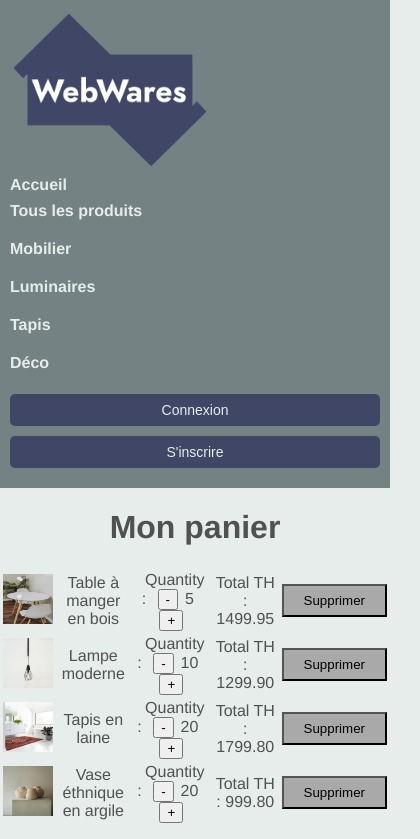
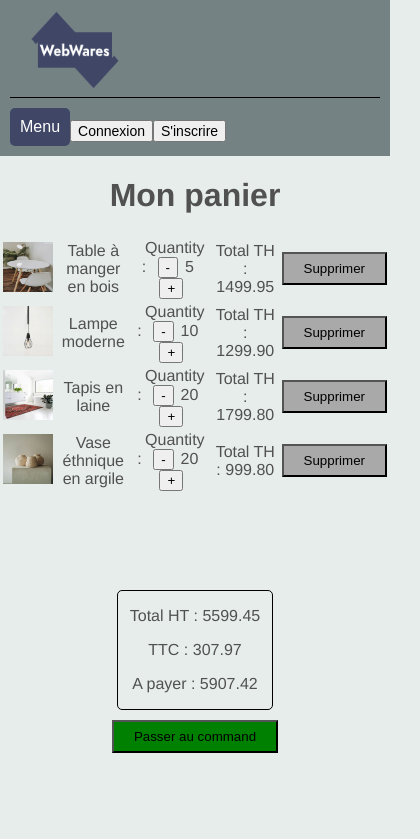
Before and after one commit to Lukas-with-a-k/Projet-WebWares, a Vue app: page /PanierUser in a window 390 px wide. Shown: the top 839 px of the page, 420 px wide, since content can reach past the window. Built offline with nearby package versions, Linux system fonts and the light colour scheme.

Commit message:
merge panier Vlada

```diff
--- a/src/App.vue
+++ b/src/App.vue
@@ -163,7 +163,7 @@ nav a {
 }
 
 nav a.router-link-exact-active {
-  color: #2c3e50;
+  color: #3498db;
 }
 
 .dark-overlay {
--- a/src/components/HeaderComponent.vue
+++ b/src/components/HeaderComponent.vue
@@ -1,11 +1,46 @@
 <template>
   <header class="header">
-    <nav class="navbar">
+    <nav class="navbar" style="font-size: 26px;">
       <div class="logo">
+        <router-link to="/"><img src="@/assets/webwares.png" alt="logo"></router-link>
+      </div>
+      <!-- Menu burger responsive -->
+      <div class="container" v-if="isMobile">
+        <ul class="burger" v-if="isMobile">
+          <button class="menubtn" @click="toggleBurger">Menu</button>
+          <ul class="burger-links" v-if="showBurger">
+            <li>
+              <router-link to="/">Accueil</router-link>
+            </li>
+            <li>
+              <router-link to="/ProductList">Tous les produits</router-link>
+            </li>
+            <li v-for="category in categories" :key="category.id">
+              <router-link :to="`/category/${category.id}`">{{ category.name }}</router-link>
+            </li>
+          </ul>
+          <div class="auth-buttons">
+            <!-- Bouton Connexion qui ouvre le formulaire -->
+            <button v-if="!isLoggedIn" @click="$emit('toggleLogin')">Connexion</button>
+            <button v-if="!isLoggedIn" @click="$emit('toggleSignup')">S'inscrire</button>
 
-        <router-link to="/"><img src="@/assets/webwares.png" alt="logo" style="width: 200px ;height: 160px;"></router-link>
+            <!-- Menu déroulant qui s'affiche quand l'utilisateur est connecté -->
+            <div class="dropdown" v-if="isLoggedIn">
+              <button class="dropbtn" @click="toggleDropdown"><img src="@\assets\profil.png" alt="user"
+                  class="icon"></button>
+              <!-- le panier qui s'affiche quand l'utilisateur est connecté -->
+              <ul class="dropdown-content" v-if="isOpen">
+                <li v-on:click="toggleDropdown">Bienvenue {{ userId }}</li>
+                <li class="logout-btn" v-if="isLoggedIn" @click="logout">Déconnexion</li>
+              </ul>
+              <router-link to="/PanierUser" class="cart-btn" v-if="isLoggedIn"><img src="@\assets\panier.png"
+                  alt="panier" class="icon-panier"></router-link>
+            </div>
+          </div>
+        </ul>
       </div>
-      <ul class="nav-links">
+      <!-- Barre de navigation dynamique -->
+      <ul class="nav-links" v-else>
         <router-link to="/">Accueil</router-link>
         <li>
           <router-link to="/ProductList">Tous les produits</router-link>
@@ -15,7 +50,7 @@
           <router-link :to="`/category/${category.id}`">{{ category.name }}</router-link>
         </li>
       </ul>
-      <div class="auth-buttons">
+      <div class="auth-buttons" v-if="!isMobile">
         <!-- Bouton Connexion qui ouvre le formulaire -->
         <button v-if="!isLoggedIn" @click="$emit('toggleLogin')">Connexion</button>
         <button v-if="!isLoggedIn" @click="$emit('toggleSignup')">S'inscrire</button>
@@ -23,17 +58,17 @@
         <!-- Menu déroulant qui s'affiche quand l'utilisateur est connecté -->
         <div class="dropdown" v-if="isLoggedIn">
           <button class="dropbtn" @click="toggleDropdown"><img src="@\assets\profil.png" alt="user"
-            class="icon"></button>
-            <!-- le panier qui s'affiche quand l'utilisateur est connecté -->
-            <router-link to="/PanierUser" class="cart-btn" v-if="isLoggedIn"><img src="@\assets\panier.png" alt="panier"
-                class="icon-panier"></router-link>
-            <ul class="dropdown-content" v-if="isOpen">
+              class="icon"></button>
+          <!-- le panier qui s'affiche quand l'utilisateur est connecté -->
+          <ul class="dropdown-content" v-if="isOpen">
             <li v-on:click="toggleDropdown">Bienvenue {{ userId }}</li>
             <li class="logout-btn" v-if="isLoggedIn" @click="logout">Déconnexion</li>
           </ul>
+          <router-link to="/PanierUser" class="cart-btn" v-if="isLoggedIn"><img src="@\assets\panier.png"
+              alt="panier" class="icon-panier"></router-link>
         </div>
+      </div>
 
-      </div>
     </nav>
   </header>
 </template>
@@ -50,13 +85,15 @@ export default {
   },
   data() {
     return {
+      showBurger: false,
+      isMobile: window.innerWidth <= 768,
       isOpen: false,
       userId: "",
       categories: [
         { id: 1, name: 'Mobilier' },
         { id: 2, name: 'Luminaires' },
         { id: 3, name: 'Tapis' },
-        { id: 4, name: 'Déco'  },
+        { id: 4, name: 'Déco' },
       ],
     };
   },
@@ -74,13 +111,16 @@ export default {
     toggleDropdown() {
       this.isOpen = !this.isOpen;
     },
+    toggleBurger() {
+      this.showBurger = !this.showBurger;
+    },
   },
 
   created() {
     const storedUserId = localStorage.getItem("userId");
     if (storedUserId) {
       this.userId = storedUserId;
-  }
+    }
 
   },
   watch: {
@@ -95,17 +135,21 @@ export default {
 };
 </script>
 <style>
-
 .header {
   background-color: #748284;
-  padding: 0px;
-  font-size: 24px;
- }
+}
+
 
 .navbar {
   display: flex;
   justify-content: space-between;
   align-items: center;
+}
+
+.logo img {
+  height: 150px;
+  width: 170px;
+  margin-left: 20px;
 }
 
 .nav-links {
@@ -130,7 +174,7 @@ export default {
 }
 
 
-.auth-buttons button {
+.auth-buttons button a {
   background-color: #3f4666;
   color: #e6edeb;
   text-decoration: none;
@@ -149,57 +193,42 @@ export default {
 
 .dropdown {
   position: relative;
+  display: inline-block;
 }
+
+ul {
+  margin: 0;
+  padding: 0;
+}
+
 
 .dropdown-content {
   position: absolute;
-  top: 65px;
-  right: 110px;
   background-color: #3f4666;
   box-shadow: 0 8px 16px rgba(0, 0, 0, 0.2);
   border-radius: 5px;
   list-style: none;
-  z-index: 1000;
   margin: 0;
   padding: 0;
-  font-size: 16px;
   width: 150px;
+  z-index: 10000;
 }
 
 .dropdown-content li {
   padding: 10px;
+  color: white;
   cursor: pointer;
   border-radius: 5px;
-  color: white;
+  font-size: 16px;
+
 }
 
 .dropdown-content li:hover {
-  background-color: #4280b8;
+  background-color: #3498db;
 }
 
-.dropbtn {
-  background-color: #3f4666;
-  color: rgb(255, 255, 255);
-  border: none;
-  cursor: pointer;
-  border-radius: 5px;
-  min-width: 40px;
-}
 
-.cart-btn {
- background-color: #3f4666;
-  border: none;
-  cursor: pointer;
-  border-radius: 5px;
-  display: inline-flex;
-  align-items: center;
-  justify-content: center;
-  width: 75px;
-  height: 63px;
-  padding-top: 1px;
-  padding-bottom: 1px;
-  margin-right: 20px;
- }
+
 
 .cart-btn:hover {
   background-color: #4280b8;
@@ -220,39 +249,104 @@ export default {
   object-fit: cover;
   cursor: pointer;
   filter: invert(90%);
+
 }
 
 @media (max-width: 768px) {
+  .burger {
+    display: flex;
+    flex-direction: row;
+    align-items: center;
+  }
+
+  .cart-btn {
+    padding: 15px;
+  }
+
+  .container {
+    width: 100%;
+    display: flex;
+    justify-content: space-between;
+  }
+
   .navbar {
     flex-direction: column;
-    align-items: flex-start;
+    padding: 10px;
+}
+
+  .logo {
+    margin-bottom: 10px;
+    border-bottom: #000000 1px solid;
+    width: 100%;
+  }
+
+  .logo img {
+    width: 160px;
+    height: 140px;
+    margin-right: 0px;
+
+  }
+
+  .menubtn {
+    background-color: #3f4666;
+    color: white;
+    padding: 10px;
+    border: none;
+    cursor: pointer;
+    border-radius: 5px;
+    font-size: 16px;
+  }
+
+  .burger-links {
+    position: absolute;
+    background-color: #3f4666;
+    box-shadow: 0 8px 16px rgba(0, 0, 0, 0.2);
+    border-radius: 5px;
+    list-style: none;
+    margin: 0;
+    padding: 0;
+    width: 150px;
+    z-index: 99999;
+  }
+
+  .burger-links li {
+    text-decoration: none;
+    padding: 5px;
+    color: white;
+    cursor: pointer;
+    border-radius: 5px;
+    font-size: 16px;
+  }
+
+  .burger-links li:hover {
+    background-color: #3498db;
+  }
+
+  .burger-links a {
+    text-decoration: none;
+    color: white;
   }
 
   .nav-links {
     flex-direction: column;
     align-items: flex-start;
     width: 100%;
+    margin: 10px;
   }
 
   .nav-links li {
-    margin-left: 0;
-    margin-bottom: 10px;
+    margin: 5px;
   }
 
-  .auth-buttons {
-    display: flex;
+  .dropdown {
+padding: 10px;
     width: 100%;
-    margin-top: 10px;
-    flex-direction: row;
-    justify-content: space-between;
+    text-align: left;
   }
 
-  .auth-buttons a,
-  .auth-buttons button {
-    width: 100%;
-    text-align: center;
-    margin-bottom: 10px;
-  }
+
+
+
 }
 
 @media (max-width: 480px) {
@@ -260,9 +354,17 @@ export default {
     padding: 10px;
   }
 
+  .logo {
+    margin-bottom: 10px;
+    border-bottom: #000000 1px solid;
+    width: 100%;
+  }
+
   .logo img {
-    width: 150px;
-    height: auto;
+    width: 90px;
+    height: 80px;
+    margin-right: 300px;
+
   }
 
   .auth-buttons {
@@ -272,7 +374,7 @@ export default {
 
   .auth-buttons a,
   .auth-buttons button {
-    padding: 8px;
+
     font-size: 14px;
   }
 
@@ -285,6 +387,10 @@ export default {
     width: 30px;
     height: 30px;
   }
+
+  .cart-btn {
+    width: 50px;
+    height: 50px;
+  }
 }
-
 </style>
--- a/src/views/PanierUser.vue
+++ b/src/views/PanierUser.vue
@@ -180,7 +180,13 @@ this.userId = localStorage.getItem("userId");
 </script>
 
 <style scoped>
+
+template {
+  height: 100%;
+}
+
 .container {
+  height: 72vh;
 display: flex;
 justify-content: space-around;
 min-width: 100px;
--- a/src/views/ProductList.vue
+++ b/src/views/ProductList.vue
@@ -3,12 +3,12 @@
   <h1>Nos Produits</h1>
   <div class="card-container">
     <div class="card" v-for="(prod, index) in produits" :key="index">
-      <div class="image-container">  //ajouté
+      <div class="image-container">
         <img :src="require(`@/assets/${prod.image}`)" :alt="prod.titre" />
         <button v-if="isMember" class="add-to-cart" @click="addToCart(prod, prod.moq)">+</button>
-      </div> //ajouté
+      </div>
       <h4>{{ prod.titre }}</h4>
-      <p v-if="isMember">{{ prod.prix }} € | MOQ: {{prod.moq}}</p><br><br> //moq
+      <p v-if="isMember">{{ prod.prix }} € | MOQ: {{prod.moq}}</p><br><br>
     </div>
   </div>
 </div>
```
